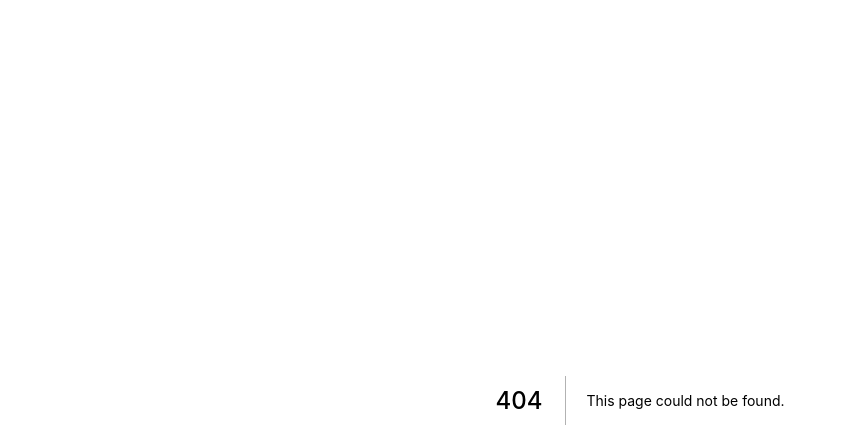
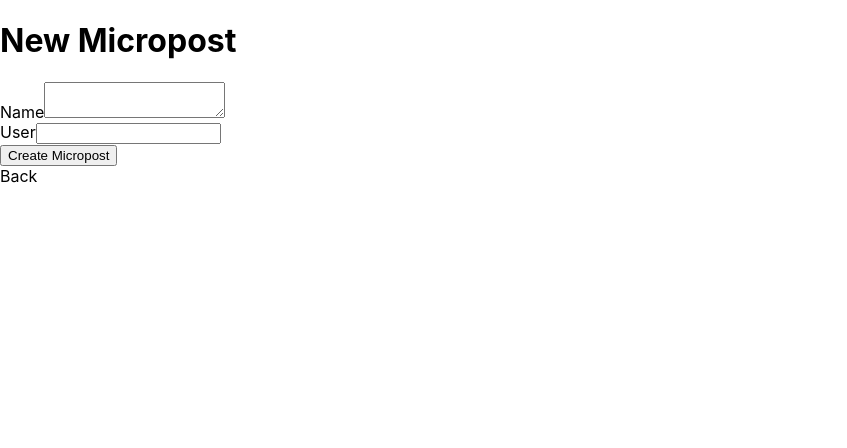
Before and after one commit to takeyu1013/toy_app, a Next.js app: page /microposts/new in a window 1280 px wide. Before the commit this address had no page. Shown: the top 448 px of the page, without its empty margins (0-847 px from the left). Built offline with nearby package versions, Linux system fonts and the light colour scheme.

Commit message:
✨ Add micropost pages

```diff
--- /dev/null
+++ b/pages/microposts/new.tsx
@@ -0,0 +1,77 @@
+import type { NextPage } from "next";
+import { useRouter } from "next/dist/client/router";
+import Link from "next/link";
+import React, { useCallback, useState } from "react";
+
+const New: NextPage = () => {
+  const [content, setContent] = useState("");
+  const [userId, setUserId] = useState("");
+  const handleContent = useCallback(
+    (event: React.ChangeEvent<HTMLTextAreaElement>) => {
+      setContent(event.target.value);
+    },
+    []
+  );
+  const handleUserId = useCallback(
+    (event: React.ChangeEvent<HTMLInputElement>) => {
+      setUserId(event.target.value);
+    },
+    []
+  );
+  const router = useRouter();
+  const createUser = useCallback(
+    async (event: React.FormEvent<HTMLFormElement>) => {
+      event.preventDefault();
+
+      const response = await fetch(
+        `${process.env.NEXT_PUBLIC_BACKEND_HOST}/microposts`,
+        {
+          body: JSON.stringify({
+            content: content,
+            user_id: userId,
+          }),
+          headers: {
+            "Content-Type": "application/json",
+          },
+          method: "POST",
+        }
+      );
+      if (response.ok) {
+        router.push(`/microposts`);
+      } else {
+        console.error("Could not obtain micropost info");
+      }
+    },
+    [content, userId, router]
+  );
+
+  return (
+    <div>
+      <h1>New Micropost</h1>
+      <form onSubmit={createUser}>
+        <div className="field">
+          <label htmlFor="name">Name</label>
+          <textarea required value={content} onChange={handleContent} />
+        </div>
+        <div className="field">
+          <label htmlFor="email">User</label>
+          <input
+            id="userId"
+            type="number"
+            required
+            value={userId}
+            onChange={handleUserId}
+          />
+        </div>
+        <div className="actions">
+          <button type="submit">Create Micropost</button>
+        </div>
+      </form>
+      <Link href="/microposts">
+        <a>Back</a>
+      </Link>
+    </div>
+  );
+};
+
+export default New;
```
Also changed, not shown: pages/microposts/index.tsx (added, +23 -0 lines).
